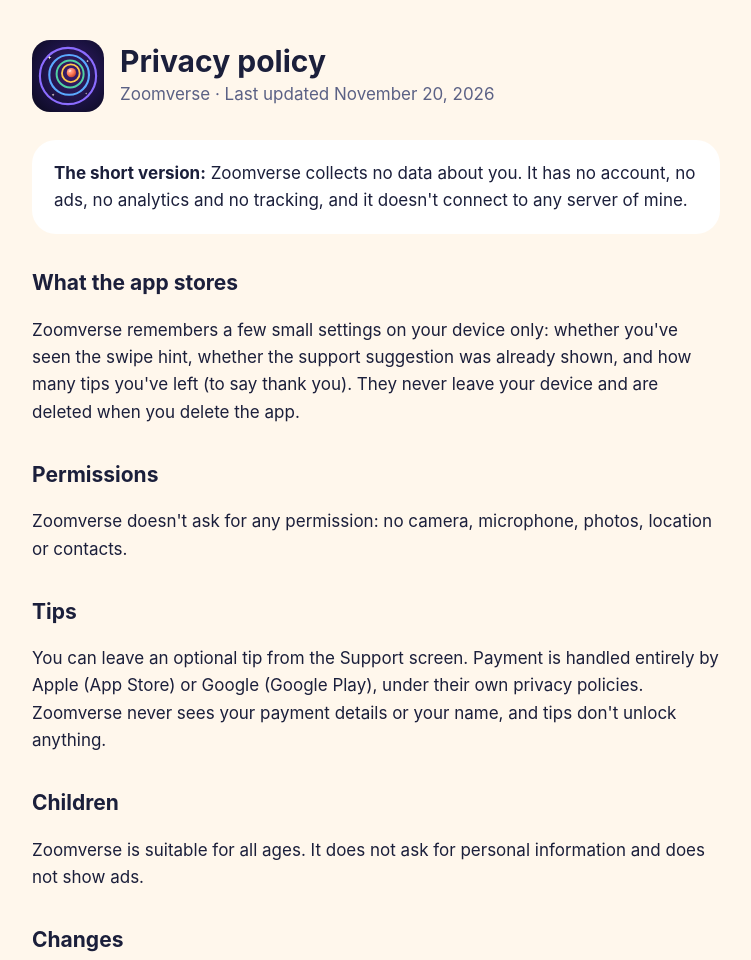
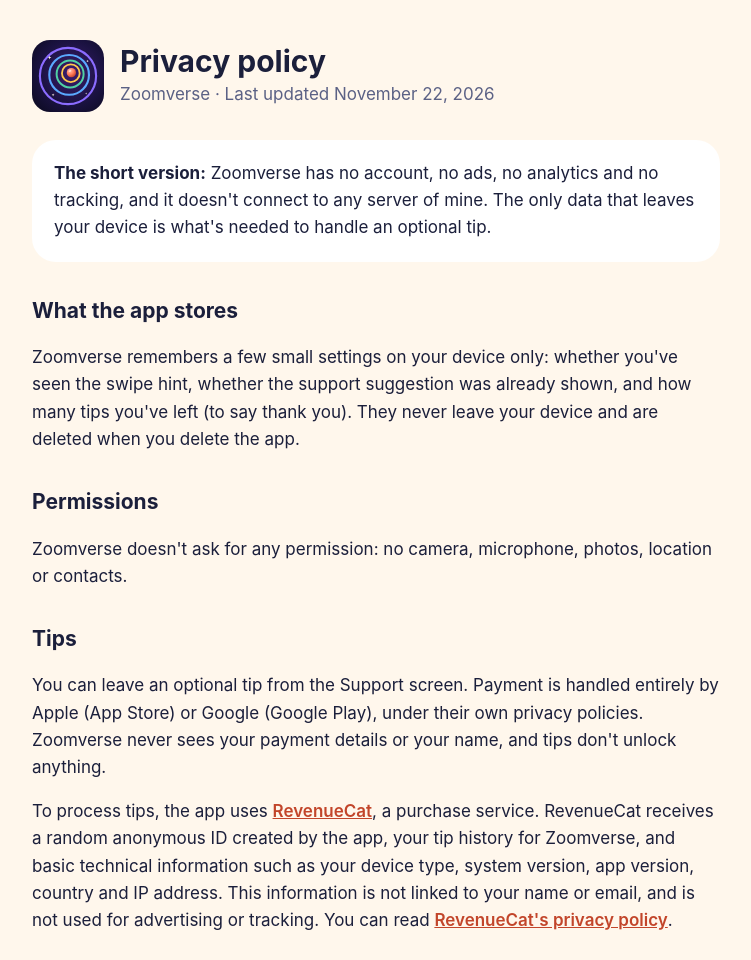
Before and after one commit to alexandre-bruffa/zoomverse, a plain HTML site: page privacy.html in a window 1280 px wide. Shown: the top 960 px of the page, without its empty margins (264-1015 px from the left). Drawn offline with Linux system fonts and the light colour scheme.

Commit message:
Privacy: mention RevenueCat for tips (app 1.0.1)

```diff
--- a/privacy.html
+++ b/privacy.html
@@ -14,12 +14,12 @@
     <img src="icon.svg" alt="Zoomverse icon">
     <div>
       <h1>Privacy policy</h1>
-<p class="sub">Zoomverse · Last updated November 20, 2026</p>
+      <p class="sub">Zoomverse · Last updated November 22, 2026</p>
     </div>
   </header>
 
   <div class="card">
-<p><strong>The short version:</strong> Zoomverse collects no data about you. It has no account, no ads, no analytics and no tracking, and it doesn't connect to any server of mine.</p>
+    <p><strong>The short version:</strong> Zoomverse has no account, no ads, no analytics and no tracking, and it doesn't connect to any server of mine. The only data that leaves your device is what's needed to handle an optional tip.</p>
   </div>
 
   <h2>What the app stores</h2>
@@ -30,6 +30,7 @@
 
   <h2>Tips</h2>
   <p>You can leave an optional tip from the Support screen. Payment is handled entirely by Apple (App Store) or Google (Google Play), under their own privacy policies. Zoomverse never sees your payment details or your name, and tips don't unlock anything.</p>
+  <p>To process tips, the app uses <a href="https://www.revenuecat.com">RevenueCat</a>, a purchase service. RevenueCat receives a random anonymous ID created by the app, your tip history for Zoomverse, and basic technical information such as your device type, system version, app version, country and IP address. This information is not linked to your name or email, and is not used for advertising or tracking. You can read <a href="https://www.revenuecat.com/privacy">RevenueCat's privacy policy</a>.</p>
 
   <h2>Children</h2>
   <p>Zoomverse is suitable for all ages. It does not ask for personal information and does not show ads.</p>
```
Lines whose indentation alone changed are shown as unchanged.
